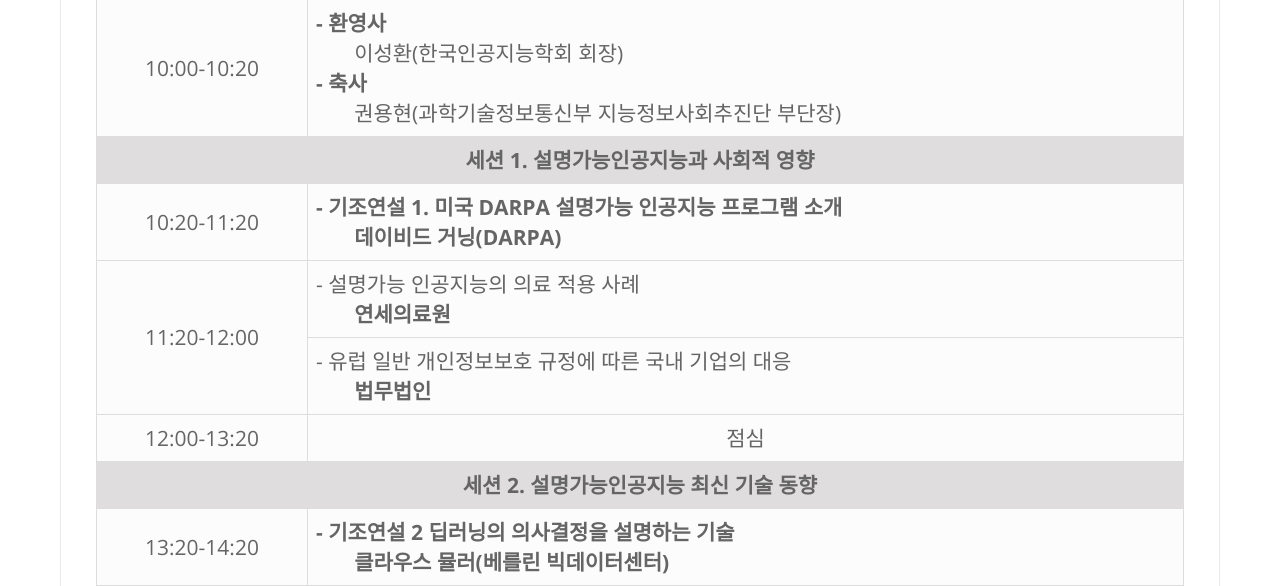
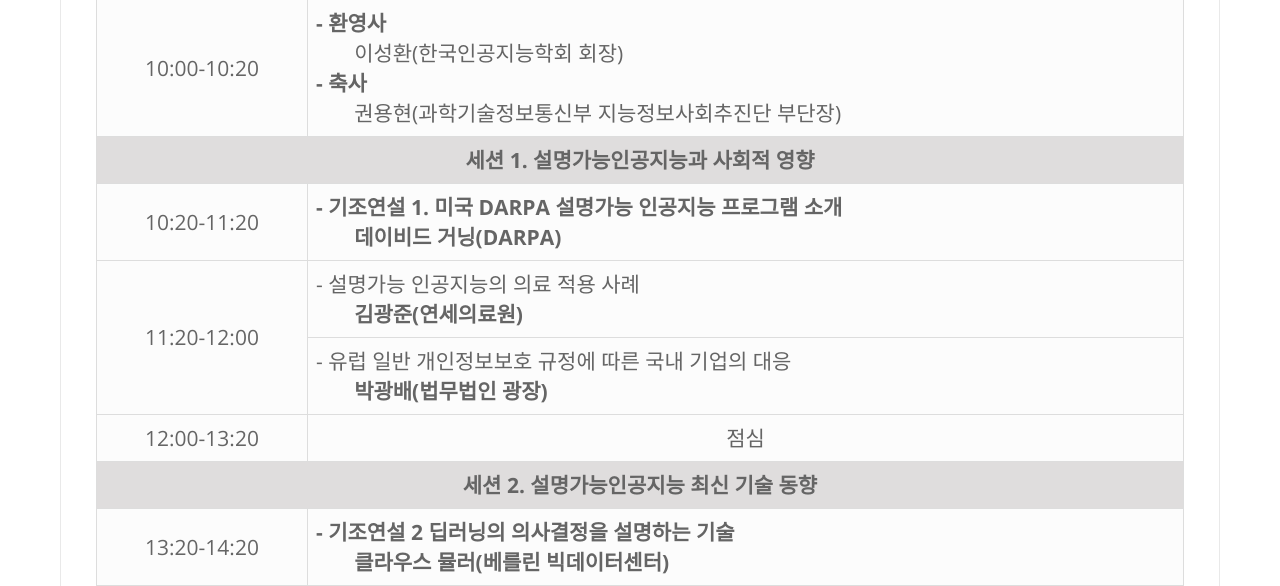
Before and after one commit to SAIL-KAIST/xai, a Django app: template web/templates/web/2018Symposium_ko.html in a window 1280 px wide. Shown: the part 3030-3616 px from the top of the page. Run offline with Django 3.2, Linux system fonts and the light colour scheme; the template is opened without the code that fills it, so the values that code supplies are empty; some libraries are stand-ins or nearby versions.

Commit message:
korean program changed

```diff
--- a/web/templates/web/2018Symposium_ko.html
+++ b/web/templates/web/2018Symposium_ko.html
@@ -30,7 +30,6 @@
 							<h1>2018 국제 설명가능인공지능 심포지움</h1>
 							<h4>2018년 10월 12일 금요일 09:30 ~ 18:00</h4>
 							<h4>@서울 코엑스 아셈볼룸 202호</h4>
-
 						</div>
 						<div class="col-lg-12">
 							<div class="row">
@@ -157,11 +156,11 @@
 								      </tr>
 										  <td rowspan="2" style="text-align: center;">11:20-12:00</td>
 										  <td>- 설명가능 인공지능의 의료 적용 사례<br>&nbsp;&nbsp;&nbsp;&nbsp;&nbsp;&nbsp;
-											  <strong>연세의료원</strong></td>
+											  <strong>김광준(연세의료원)</strong></td>
 									  </tr>
 									  </tr>
 										  <td>- 유럽 일반 개인정보보호 규정에 따른 국내 기업의 대응<br>&nbsp;&nbsp;&nbsp;&nbsp;&nbsp;&nbsp;
-											  <strong>법무법인</strong></td>
+											  <strong>박광배(법무법인 광장)</strong></td>
 									  </tr>
 									  <tr>
 										  <td style="text-align: center;">12:00-13:20</td>
```
